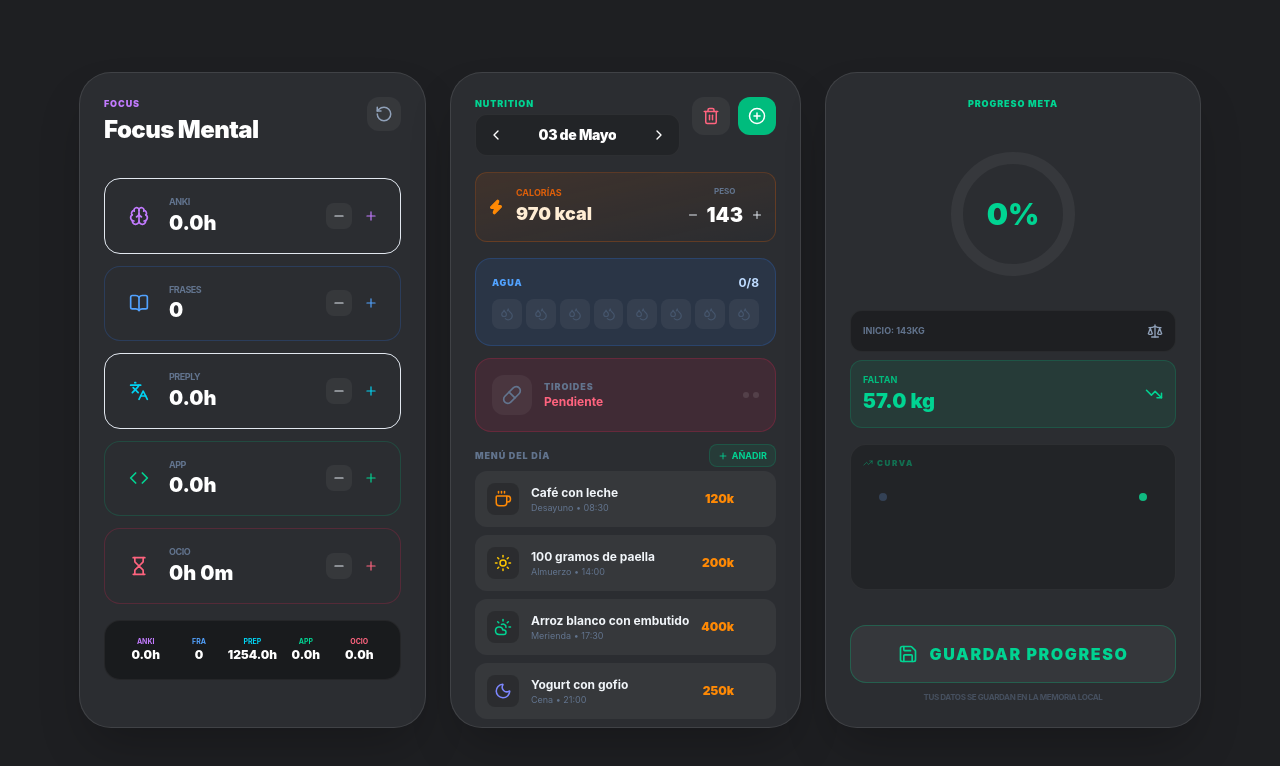
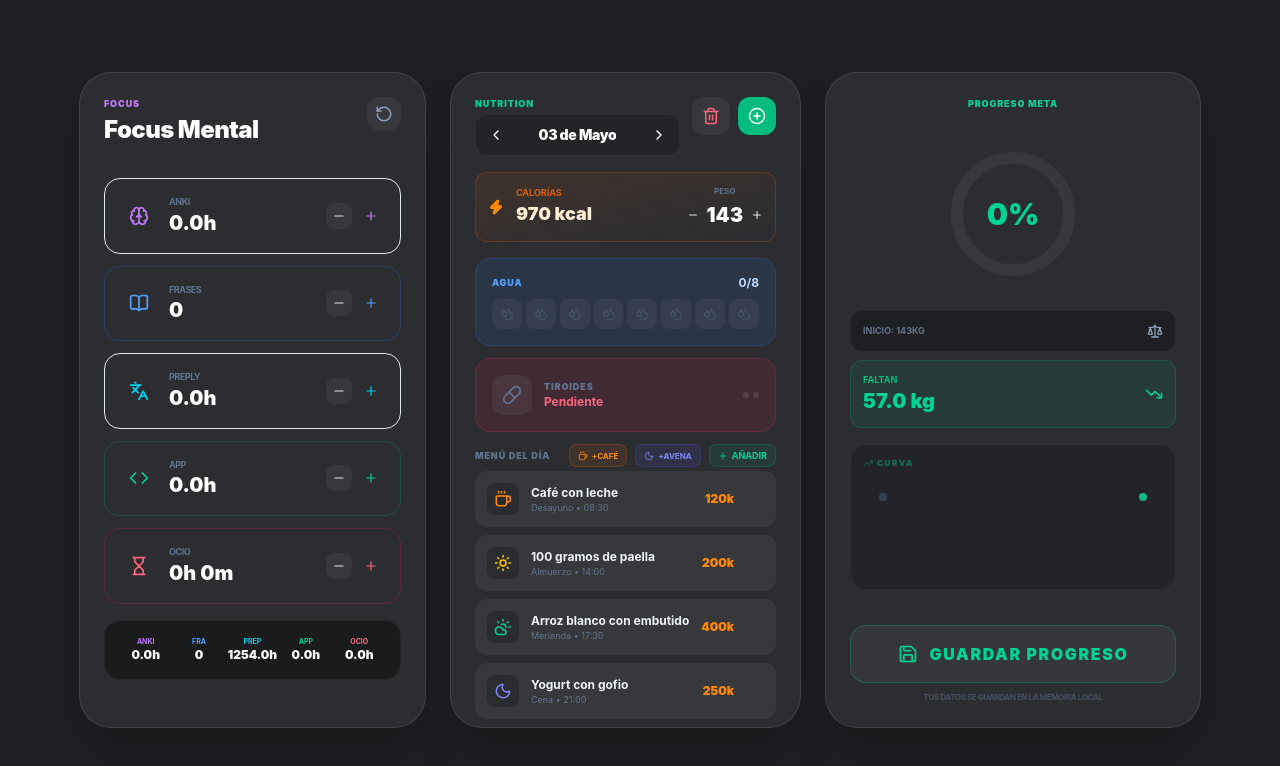
Before and after one commit to kenseidonpython/mygoal, a React (Vite) app: page / in a window 1280 px wide. Shown: the top 766 px of the page. Built offline with nearby package versions, Linux system fonts and the light colour scheme.

Commit message:
feat: add quick-add buttons for Café and Avena

```diff
--- a/src/App.jsx
+++ b/src/App.jsx
@@ -467,9 +467,29 @@ const App = () => {
                 <div className="space-y-2">
                   <div className="flex justify-between items-center mb-1">
                     <p className="text-[9px] font-black text-slate-500 uppercase tracking-widest">Menú del día</p>
-                    <button onClick={() => setShowMealForm(!showMealForm)} className="text-[9px] font-bold text-emerald-400 uppercase bg-emerald-500/10 px-2 py-1 rounded-lg border border-emerald-500/20 flex items-center gap-1">
-                      {showMealForm ? 'Cancelar' : <><Plus size={10} /> Añadir</>}
-                    </button>
+                    <div className="flex gap-2">
+                      <button
+                        onClick={() => {
+                          setNewMeal({ tipo: 'Desayuno', menu: 'Café con leche', cal: 120, icon: 'coffee', hora: '08:30' });
+                          setShowMealForm(true);
+                        }}
+                        className="text-[8px] font-bold text-orange-400 uppercase bg-orange-500/10 px-2 py-1 rounded-lg border border-orange-500/20 flex items-center gap-1"
+                      >
+                        <Coffee size={10} /> +Café
+                      </button>
+                      <button
+                        onClick={() => {
+                          setNewMeal({ tipo: 'Cena', menu: 'Leche con avena', cal: 320, icon: 'moon', hora: '21:00' });
+                          setShowMealForm(true);
+                        }}
+                        className="text-[8px] font-bold text-indigo-400 uppercase bg-indigo-500/10 px-2 py-1 rounded-lg border border-indigo-500/20 flex items-center gap-1"
+                      >
+                        <Moon size={10} /> +Avena
+                      </button>
+                      <button onClick={() => setShowMealForm(!showMealForm)} className="text-[9px] font-bold text-emerald-400 uppercase bg-emerald-500/10 px-2 py-1 rounded-lg border border-emerald-500/20 flex items-center gap-1">
+                        {showMealForm ? 'Cancelar' : <><Plus size={10} /> Añadir</>}
+                      </button>
+                    </div>
                   </div>
 
                   {showMealForm && (
```
